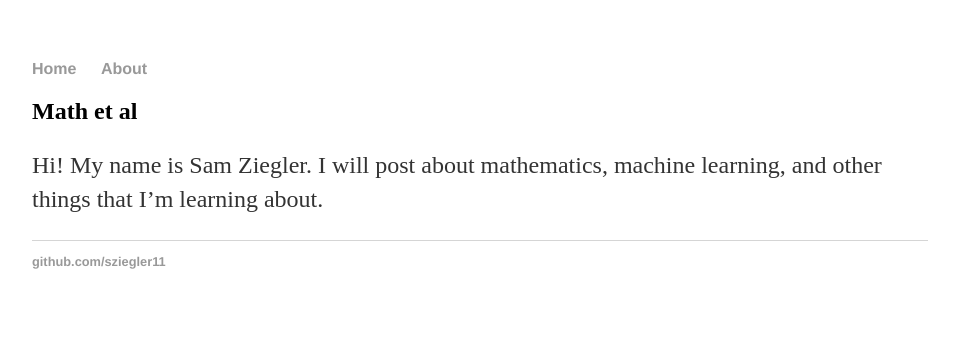
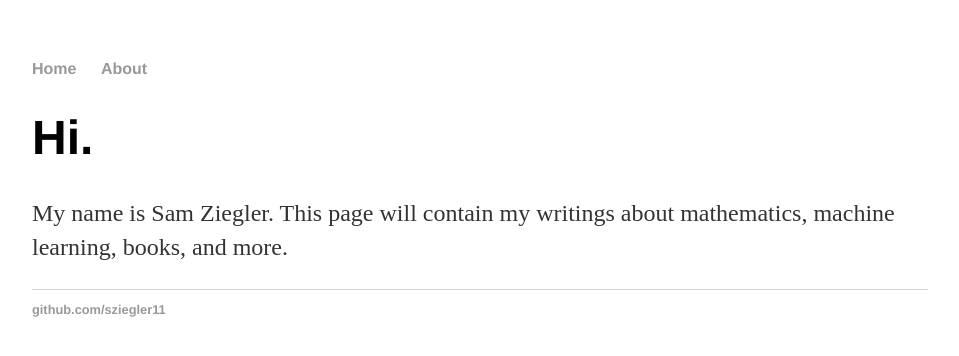
Before and after one commit to sziegler11-zz/sziegler11.github.io, a Jekyll site: the page built from index.md, in a window 1280 px wide. Shown: the top 356 px of the page, without its empty margins (160-1119 px from the left). Built offline with Jekyll 4.4.1, drawn with Linux system fonts in a browser that asks for light colours; our own code applies the rules of GitHub Pages for plain Markdown files.

Commit message:
Update index

```diff
--- a/index.md
+++ b/index.md
@@ -1,3 +1,3 @@
-## Math et al
+# Hi.
 
-Hi! My name is Sam Ziegler. I will post about mathematics, machine learning, and other things that I'm learning about.
+My name is Sam Ziegler. This page will contain my writings about mathematics, machine learning, books, and more.
```
